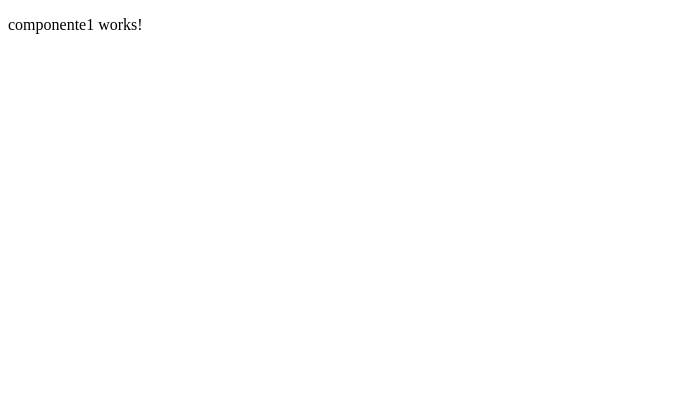
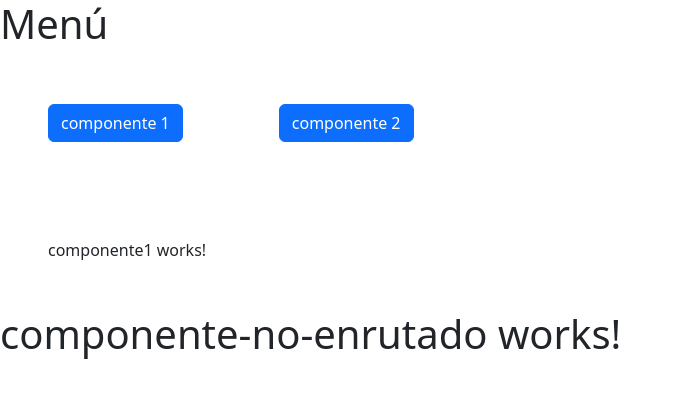
Before and after one commit to rafaelaznar/contante, an Angular app: page /componente1 in a window 1280 px wide. Shown: the top 398 px of the page, without its empty margins (0-680 px from the left). Built offline with nearby package versions, Linux system fonts and the light colour scheme.

Commit message:
componente no enrutado

```diff
--- a/src/app/app.component.html
+++ b/src/app/app.component.html
@@ -1 +1,11 @@
+
+<h1>Menú</h1>
+
+<a class="btn btn-primary m-5" href="/componente1">componente 1</a>
+
+
+
+<a class="btn btn-primary m-5" href="/componente2">componente 2</a>
+
+
 <router-outlet />
--- /dev/null
+++ b/src/app/components/componente-no-enrutado/componente-no-enrutado.component.html
@@ -0,0 +1,3 @@
+<h1>
+  componente-no-enrutado works!
+</h1>
--- /dev/null
+++ b/src/app/components/componente-no-enrutado/componente-no-enrutado.component.ts
@@ -0,0 +1,18 @@
+import { Component, OnInit } from '@angular/core';
+
+@Component({
+  selector: 'app-componente-no-enrutado',
+  standalone: true,
+  templateUrl: './componente-no-enrutado.component.html',
+  styleUrls: ['./componente-no-enrutado.component.css']
+})
+
+
+export class ComponenteNoEnrutadoComponent implements OnInit {
+
+  constructor() { }
+
+  ngOnInit() {
+  }
+
+}
--- a/src/app/components/componente1/componente1.component.html
+++ b/src/app/components/componente1/componente1.component.html
@@ -1,3 +1,6 @@
-<p>
+<p class="m-5">
   componente1 works!
 </p>
+
+
+<app-componente-no-enrutado></app-componente-no-enrutado>
--- a/src/app/components/componente1/componente1.component.ts
+++ b/src/app/components/componente1/componente1.component.ts
@@ -1,9 +1,11 @@
 import { Component, OnInit } from '@angular/core';
+import { ComponenteNoEnrutadoComponent } from '../componente-no-enrutado/componente-no-enrutado.component';
 
 @Component({
   selector: 'app-componente1',
   templateUrl: './componente1.component.html',
   standalone: true,
+  imports: [ ComponenteNoEnrutadoComponent],
   styleUrls: ['./componente1.component.css']
 })
 export class Componente1Component implements OnInit {
--- a/src/app/components/componente2/componente2.component.html
+++ b/src/app/components/componente2/componente2.component.html
@@ -1,3 +1,3 @@
-<p>
+<p class="m-5">
   componente2 works!
 </p>
--- a/src/index.html
+++ b/src/index.html
@@ -1,13 +1,19 @@
 <!doctype html>
 <html lang="en">
+
 <head>
   <meta charset="utf-8">
   <title>Contante</title>
   <base href="/">
   <meta name="viewport" content="width=device-width, initial-scale=1">
   <link rel="icon" type="image/x-icon" href="favicon.ico">
+  <link href="https://cdn.jsdelivr.net/npm/bootstrap@5.3.3/dist/css/bootstrap.min.css" rel="stylesheet"
+    integrity="sha384-QWTKZyjpPEjISv5WaRU9OFeRpok6YctnYmDr5pNlyT2bRjXh0JMhjY6hW+ALEwIH" crossorigin="anonymous">
 </head>
+
+
 <body>
   <app-root></app-root>
 </body>
+
 </html>
```
Also changed, not shown: src/app/components/componente-no-enrutado/componente-no-enrutado.component.css (added), 1 other file (tests, documents, lock files or other folders).
